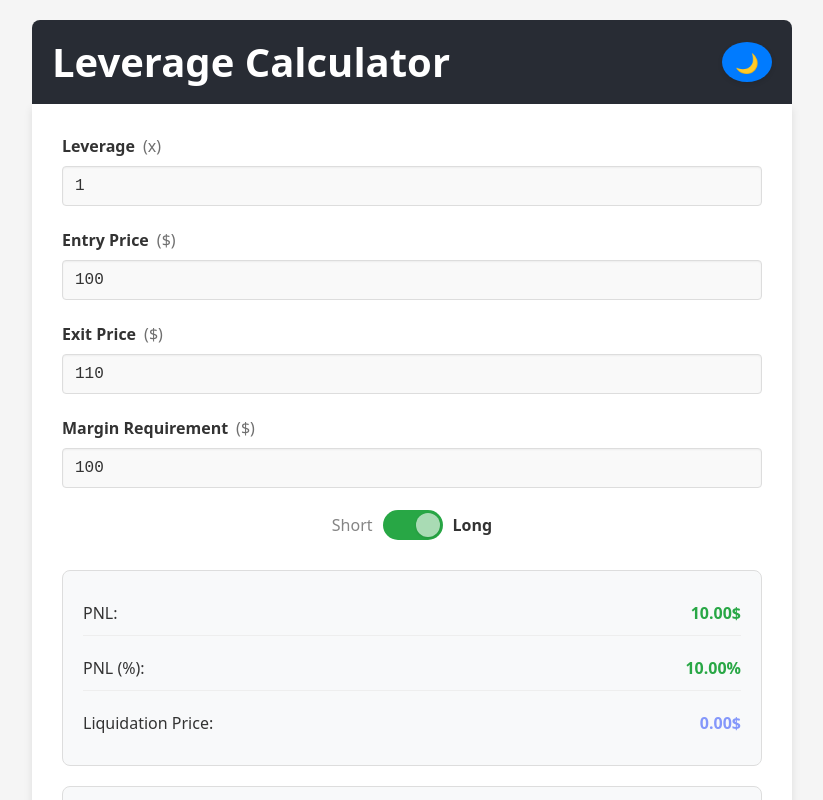
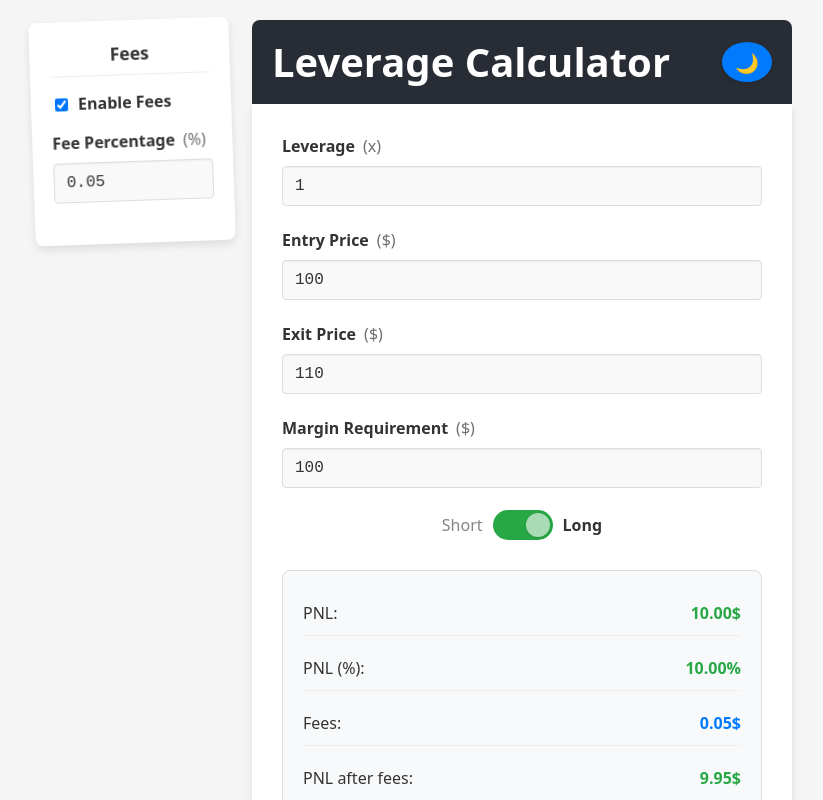
Before and after one commit to Pyroarsonist/leverage-calculator, a React (Vite) app: page / in a window 1280 px wide. Shown: the top 800 px of the page, without its empty margins (228-1051 px from the left). Built offline with nearby package versions, Linux system fonts and the light colour scheme.

Commit message:
added fees

```diff
--- a/src/LeverageCalculator.jsx
+++ b/src/LeverageCalculator.jsx
@@ -40,6 +40,12 @@ function LeverageCalculator() {
     const [intermediatePrice, setIntermediatePrice] = useState(() =>
         getStoredValue('intermediatePrice', 0)
     );
+    const [feePercentage, setFeePercentage] = useState(() =>
+        getStoredValue('feePercentage', 0.05)
+    );
+    const [feesEnabled, setFeesEnabled] = useState(
+        () => localStorage.getItem('feesEnabled') !== 'false'
+    );
     const { isDarkTheme, toggleTheme } = useTheme();
 
     useEffect(() => {
@@ -66,6 +72,14 @@ function LeverageCalculator() {
         saveToLocalStorage('intermediatePrice', intermediatePrice);
     }, [intermediatePrice]);
 
+    useEffect(() => {
+        saveToLocalStorage('feePercentage', feePercentage);
+    }, [feePercentage]);
+
+    useEffect(() => {
+        localStorage.setItem('feesEnabled', feesEnabled.toString());
+    }, [feesEnabled]);
+
     const handleLeverageChange = (e) => {
         const value = parseFloat(e.target.value);
         setLeverage(value);
@@ -91,6 +105,15 @@ function LeverageCalculator() {
         setIntermediatePrice(value);
     };
 
+    const handleFeePercentageChange = (e) => {
+        const value = parseFloat(e.target.value);
+        setFeePercentage(value);
+    };
+
+    const toggleFeesEnabled = () => {
+        setFeesEnabled(!feesEnabled);
+    };
+
     const togglePositionType = () => {
         setIsLong(!isLong);
     };
@@ -101,6 +124,8 @@ function LeverageCalculator() {
         liquidationPrice,
         intermediatePnlAbsolute,
         intermediatePnlPercent,
+        fees,
+        pnlAfterFees,
         isWrongInput,
     } = calculate({
         leverage,
@@ -109,10 +134,41 @@ function LeverageCalculator() {
         marginRequirement,
         isLong,
         intermediatePrice,
+        feePercentage,
+        feesEnabled,
     });
 
     return (
         <div className="LeverageCalculator">
+            <div className="fees-container">
+                <h3>Fees</h3>
+                <div className="fees-checkbox">
+                    <input
+                        type="checkbox"
+                        id="fees-enabled"
+                        checked={feesEnabled}
+                        onChange={toggleFeesEnabled}
+                    />
+                    <label htmlFor="fees-enabled">Enable Fees</label>
+                </div>
+                <div className="input-group">
+                    <label htmlFor="fee-percentage" data-unit="%">
+                        Fee Percentage
+                    </label>
+                    <input
+                        id="fee-percentage"
+                        type="number"
+                        value={feePercentage}
+                        onChange={handleFeePercentageChange}
+                        min="0"
+                        step="0.01"
+                        placeholder="0.05"
+                        disabled={!feesEnabled}
+                    />
+                </div>
+            </div>
+
+            <div className="calculator-main">
                 <header className="LeverageCalculator-header">
                     <h1>Leverage Calculator</h1>
                     <button
@@ -233,6 +289,36 @@ function LeverageCalculator() {
                                 </span>
                             )}
                         </div>
+                        {feesEnabled && (
+                            <div className="result-item">
+                                <span>Fees:</span>
+                                {isWrongInput ? (
+                                    <span className="result-value error">
+                                        Invalid Input
+                                    </span>
+                                ) : (
+                                    <span className="result-value">
+                                        {fees}$
+                                    </span>
+                                )}
+                            </div>
+                        )}
+                        {feesEnabled && (
+                            <div className="result-item">
+                                <span>PNL after fees:</span>
+                                {isWrongInput ? (
+                                    <span className="result-value error">
+                                        Invalid Input
+                                    </span>
+                                ) : (
+                                    <span
+                                        className={`result-value ${parseFloat(pnlAfterFees) > 0 ? 'positive' : parseFloat(pnlAfterFees) < 0 ? 'negative' : ''}`}
+                                    >
+                                        {pnlAfterFees}$
+                                    </span>
+                                )}
+                            </div>
+                        )}
                         <div className="result-item">
                             <span>Liquidation Price:</span>
                             {isWrongInput ? (
@@ -297,6 +383,7 @@ function LeverageCalculator() {
                     </div>
                 </main>
             </div>
+        </div>
     );
 }
 
--- a/src/LeverageCalculator.scss
+++ b/src/LeverageCalculator.scss
@@ -16,6 +16,10 @@ $mobile-breakpoint: 600px;
   max-width: 800px;
   margin: 0 auto;
   padding: 20px;
+  display: flex;
+  flex-direction: row;
+  gap: 20px;
+  position: relative;
 
   &-header {
     background-color: var(--header-bg);
@@ -27,6 +31,12 @@ $mobile-breakpoint: 600px;
     justify-content: space-between;
     align-items: center;
   }
+}
+
+.calculator-main {
+  flex: 1;
+  display: flex;
+  flex-direction: column;
 }
 
 .calculator-container {
@@ -282,12 +292,58 @@ $mobile-breakpoint: 600px;
   }
 }
 
+.fees-container {
+  background-color: var(--container-bg);
+  padding: 20px;
+  border-radius: $border-radius;
+  box-shadow: $box-shadow;
+  transition: background-color $transition-speed ease, box-shadow $transition-speed ease;
+  width: 200px;
+  align-self: flex-start;
+  position: sticky;
+  top: 20px;
+  transform: rotate(-2deg);
+
+  h3 {
+    margin-top: 0;
+    margin-bottom: 15px;
+    color: var(--text-color);
+    font-size: 1.1em;
+    text-align: center;
+    border-bottom: 1px solid var(--result-item-border);
+    padding-bottom: 8px;
+  }
+
+  .fees-checkbox {
+    display: flex;
+    align-items: center;
+    margin-bottom: 15px;
+
+    input[type="checkbox"] {
+      margin-right: 10px;
+      cursor: pointer;
+    }
+
+    label {
+      cursor: pointer;
+      font-weight: bold;
+    }
+  }
+}
+
 @media (max-width: $mobile-breakpoint) {
   .LeverageCalculator {
     padding: 10px;
+    flex-direction: column;
   }
 
   .calculator-container {
     padding: 15px;
   }
+
+  .fees-container {
+    width: 100%;
+    transform: none;
+    margin-bottom: 15px;
+  }
 }
--- a/src/calculator.js
+++ b/src/calculator.js
@@ -5,6 +5,8 @@ export const calculate = ({
     entryPrice,
     isLong,
     intermediatePrice,
+    feePercentage = 0,
+    feesEnabled = false,
 }) => {
     const positionSize = leverage * marginRequirement;
     const units = positionSize / entryPrice;
@@ -44,12 +46,25 @@ export const calculate = ({
         liquidationPrice = entryPrice * (1 + 1 / leverage);
     }
 
+    // Calculate fees if enabled
+    let fees = 0;
+    let pnlAfterFees = pnlAbsolute;
+
+    if (feesEnabled && feePercentage > 0) {
+        // Calculate fees based on position size
+        fees = (positionSize * feePercentage) / 100;
+        // Subtract fees from PNL
+        pnlAfterFees = pnlAbsolute - fees;
+    }
+
     return {
         pnlAbsolute: pnlAbsolute.toFixed(2),
         pnlPercent: pnlPercent.toFixed(2),
         liquidationPrice: liquidationPrice.toFixed(2),
         intermediatePnlAbsolute: intermediatePnlAbsolute.toFixed(2),
         intermediatePnlPercent: intermediatePnlPercent.toFixed(2),
+        fees: fees.toFixed(2),
+        pnlAfterFees: pnlAfterFees.toFixed(2),
         isWrongInput: isNaN(pnlPercent),
     };
 };
```
Lines whose indentation alone changed are shown as unchanged.
